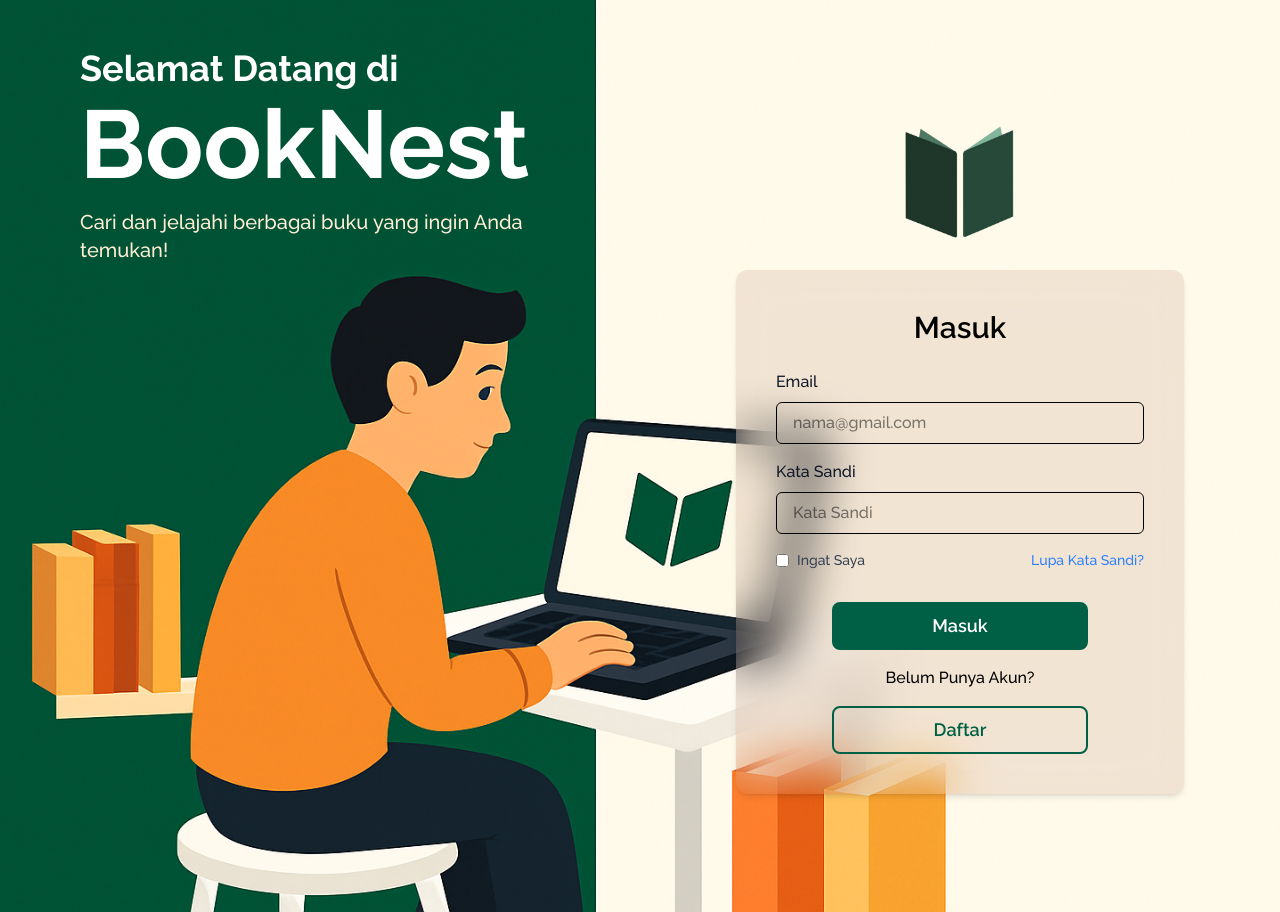
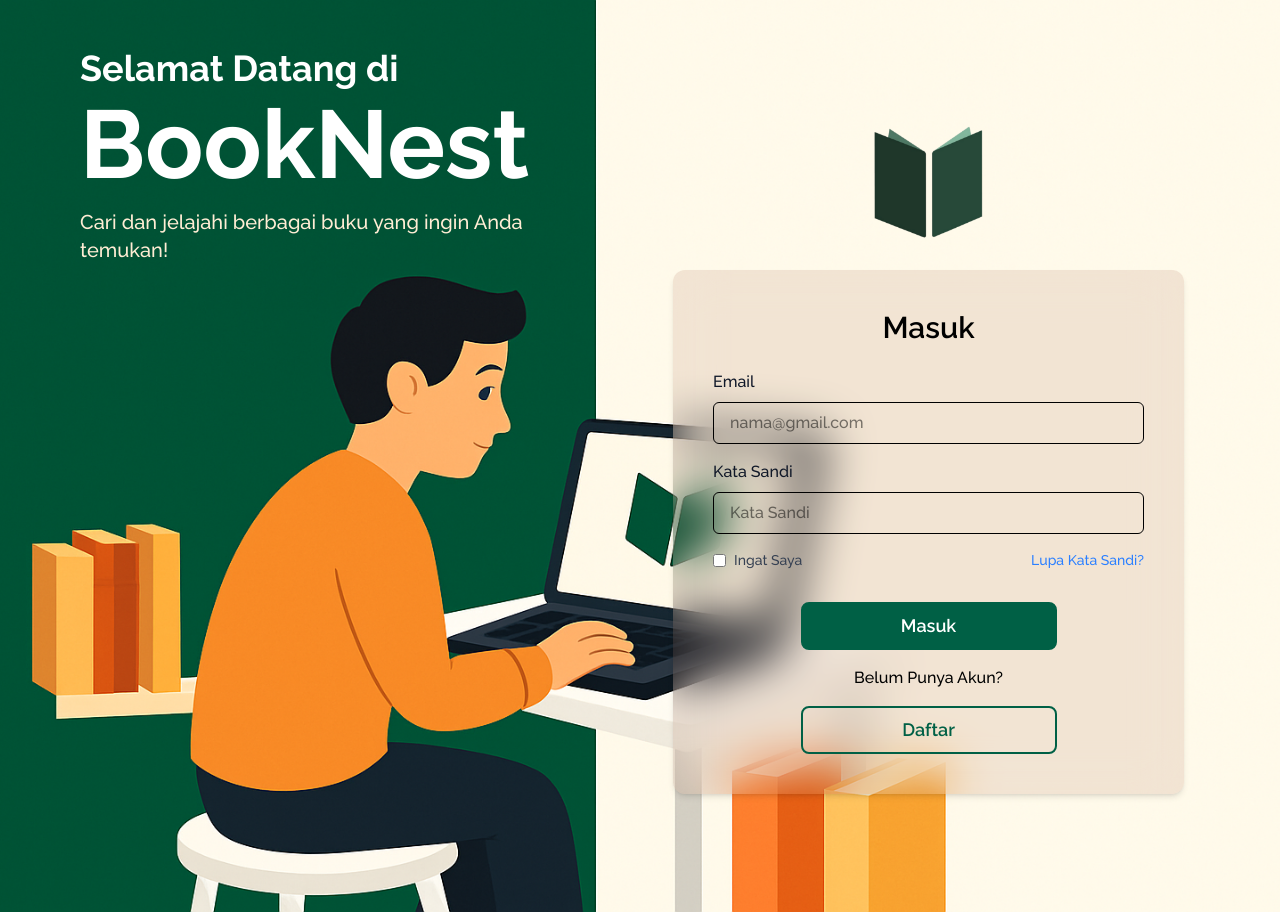
Before and after one commit to NajahKarimahMuklis/FEND-BUKU, a React (Vite) app: page / in a window 1280 px wide. Built offline with nearby package versions, Linux system fonts and the light colour scheme.

Commit message:
🔥feat: finalization

```diff
--- a/index.html
+++ b/index.html
@@ -2,7 +2,7 @@
 <html lang="en">
   <head>
     <meta charset="UTF-8" />
-    <link rel="icon" type="image/svg+xml+png" href="./logo.png" />
+    <link rel="icon" type="image/svg+xml+png" href="/logo.png" />
     <meta name="viewport" content="width=device-width, initial-scale=1.0" />
     <title>BookNest</title>
   </head>
--- a/src/pages/LandingPageAdmin.jsx
+++ b/src/pages/LandingPageAdmin.jsx
@@ -396,7 +396,7 @@ function LandingPageAdmin() {
                 className="mt-4 sm:mt-0 bg-emerald-600 text-white font-bold py-2 px-4 rounded-lg flex items-center gap-2 hover:bg-emerald-700 transition-colors shadow-lg hover:shadow-emerald-300"
               >
                 <FaPlus />
-                Tambah Eksemplar
+                Tambah Buku
               </button>
             </div>
 
--- a/src/pages/LoginPage.jsx
+++ b/src/pages/LoginPage.jsx
@@ -1,5 +1,5 @@
 import bgImage from "../assets/bg-login.png";
-import logo from "../assets/logo.png";
+import logo from "/logo.png";
 import { motion } from "framer-motion";
 import { useState } from "react";
 import { Link, useNavigate } from "react-router-dom";
@@ -86,7 +86,7 @@ function LoginPage() {
         </div>
 
         {/* Right - Form Login */}
-        <div className="w-full lg:w-1/2 flex flex-col justify-center items-center p-6 sm:px-10 md:px-16 lg:px-24">
+        <div className="w-full max-w-3xl flex flex-col justify-center items-center p-6 sm:px-10 md:px-16 lg:px-24 mx-auto">
           <img
             src={logo}
             className="mb-6 w-24 sm:w-32 h-auto hidden sm:block"
--- a/src/pages/RegisterPage.jsx
+++ b/src/pages/RegisterPage.jsx
@@ -1,7 +1,7 @@
 import { useState } from "react";
 import { useNavigate, Link } from "react-router-dom";
 import bgImage from "../assets/bg-login.png";
-import logo from "../assets/logo.png";
+import logo from "/logo.png";
 import { motion } from "framer-motion";
 
 export default function Register() {
```
Also changed, not shown: public/logo.png (renamed from src/assets/logo.png).
